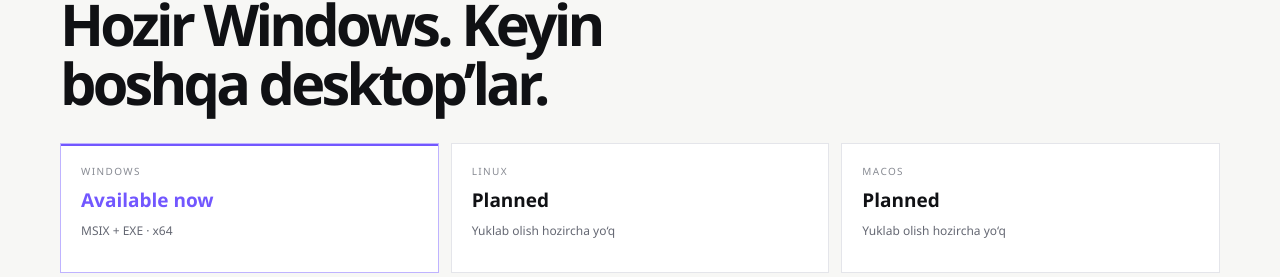
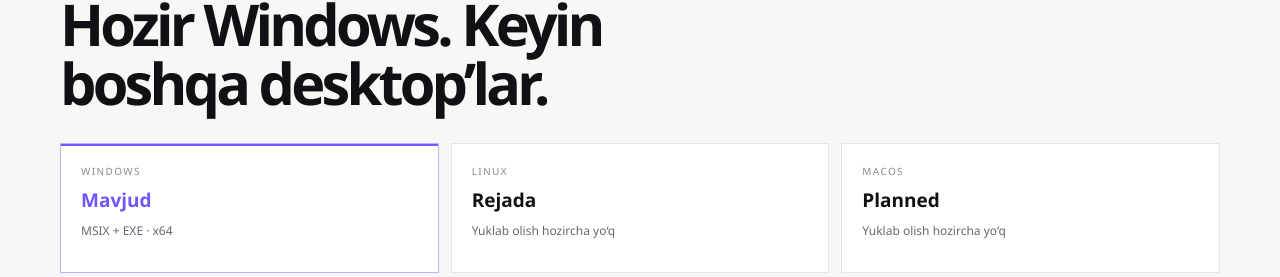
Before and after one commit to quantum-axion-20260905/ketstudio-website, a Next.js app: page /downloads in a window 1280 px wide. Shown: the part 1075-1352 px from the top of the page. Built offline with nearby package versions, Linux system fonts and the light colour scheme.

Commit message:
feat: localize release platform status

```diff
--- a/app/downloads/page.tsx
+++ b/app/downloads/page.tsx
@@ -30,7 +30,7 @@
     <section className="section container platform-section">
       <SectionLabel>{uz ? "PLATFORMA TANLOVI" : "PLATFORM SELECTOR"}</SectionLabel>
       <h2>{uz ? "Hozir Windows. Keyin boshqa desktop’lar." : "Windows now. More desktops later."}</h2>
-      <div className="platform-grid"><div className="platform-card available"><span>WINDOWS</span><strong>Available now</strong><small>{uz ? "MSIX + EXE · x64" : "MSIX + EXE · x64"}</small></div><div className="platform-card" aria-disabled="true"><span>LINUX</span><strong>Planned</strong><small>{uz ? "Yuklab olish hozircha yo‘q" : "No download yet"}</small></div><div className="platform-card" aria-disabled="true"><span>MACOS</span><strong>Planned</strong><small>{uz ? "Yuklab olish hozircha yo‘q" : "No download yet"}</small></div></div>
+      <div className="platform-grid"><div className="platform-card available"><span>WINDOWS</span><strong>{uz ? 'Mavjud' : 'Available now'}</strong><small>{uz ? "MSIX + EXE · x64" : "MSIX + EXE · x64"}</small></div><div className="platform-card" aria-disabled="true"><span>LINUX</span><strong>{uz ? 'Rejada' : 'Planned'}</strong><small>{uz ? "Yuklab olish hozircha yo‘q" : "No download yet"}</small></div><div className="platform-card" aria-disabled="true"><span>MACOS</span><strong>Planned</strong><small>{uz ? "Yuklab olish hozircha yo‘q" : "No download yet"}</small></div></div>
     </section>
     <section className="section dark-panel"><div className="container statement"><SectionLabel>INSTALLATION NOTES</SectionLabel><h2>{uz ? "Ishonchli o‘rnatish uchun uch qadam." : "Three steps for a trustworthy install."}</h2><p>{uz ? "MSIX self-signed bo‘lsa certificate’ni Trusted People store’ga o‘rnating, publisher nomini tekshiring va keyin app’ni ishga tushiring. To‘liq signing, checksum, upgrade va terminal smoke-test yo‘riqnomasi docs’da bor." : "If the MSIX is self-signed, install its certificate into the Trusted People store, confirm the publisher and then launch the app. Full signing, checksum, upgrade and terminal smoke-test guidance is in the docs."}</p><div className="download-links"><Link className="text-link light-link" href="/docs">{uz ? "Release hujjatlarini ochish" : "Open release documentation"} →</Link><a className="text-link light-link" href="/downloads/SHA256SUMS.txt">SHA-256 checksums →</a></div></div></section>
   </>;
```
